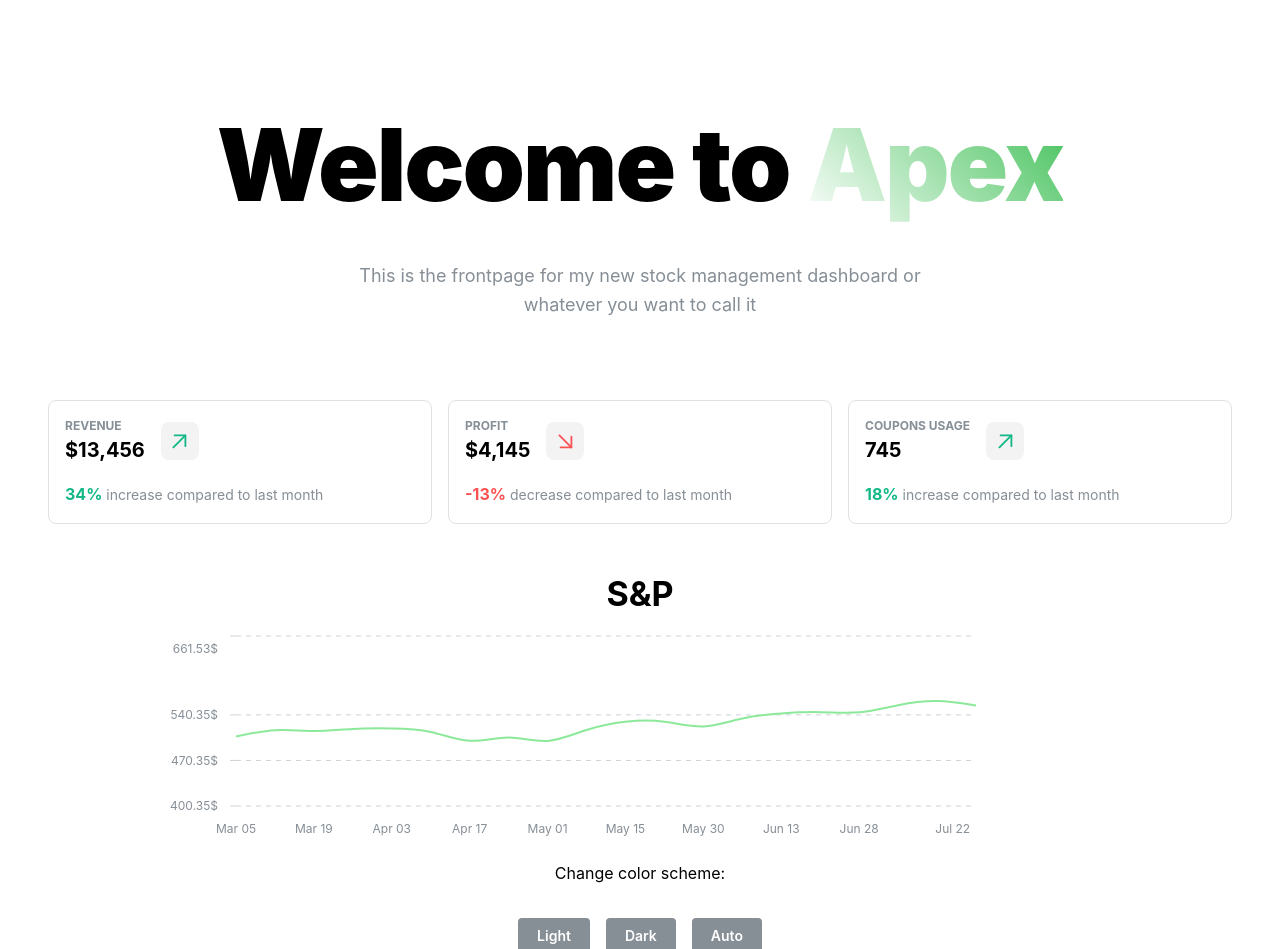
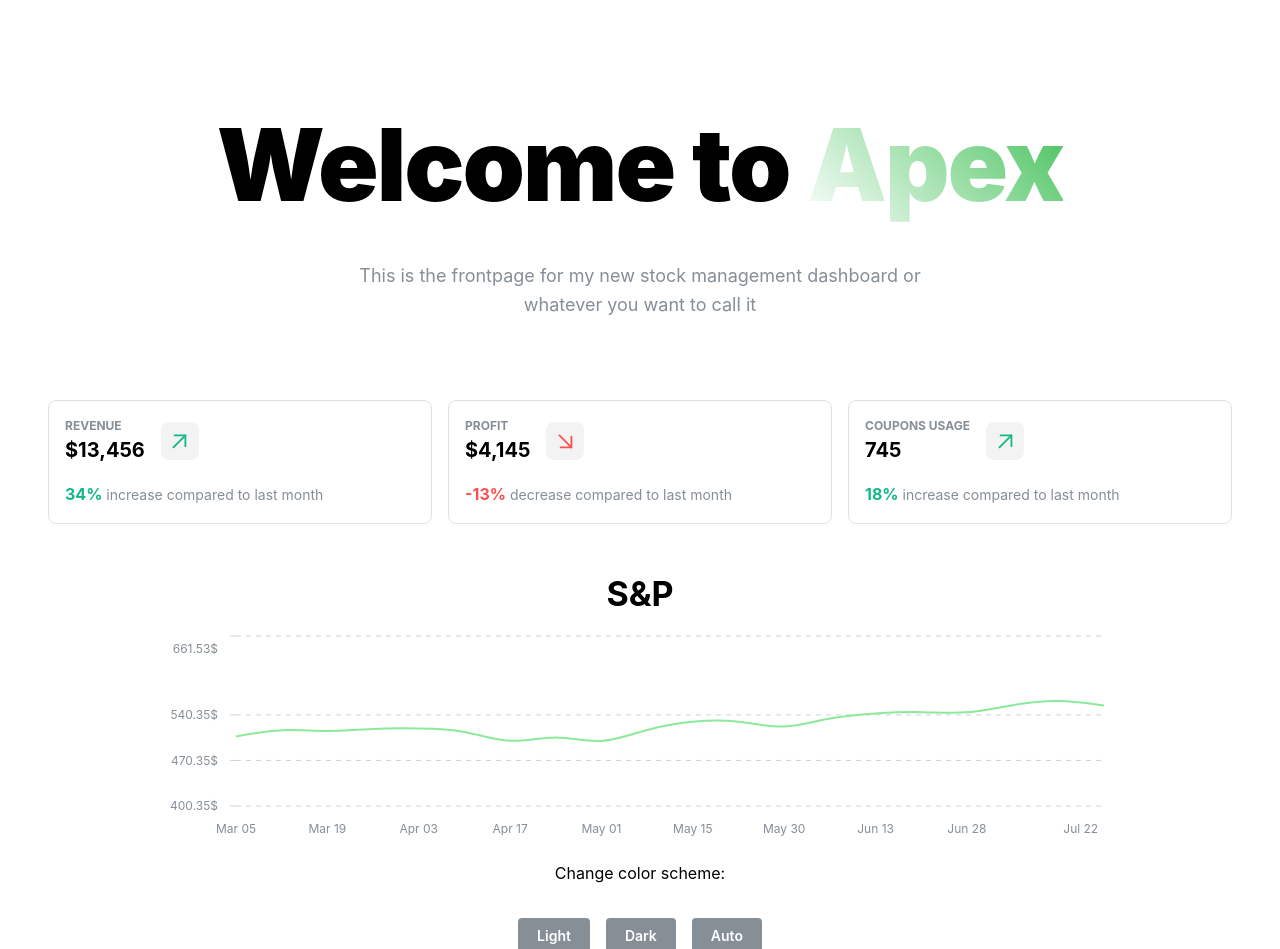
Before and after one commit to R3ISilva/apex, a React (Vite) app: page / in a window 1280 px wide. Shown: the top 949 px of the page. Built offline with nearby package versions, Linux system fonts and the light colour scheme.

Commit message:
Removed width from chart

```diff
--- a/src/components/SPChart/SPChart.jsx
+++ b/src/components/SPChart/SPChart.jsx
@@ -48,7 +48,6 @@
                 <Space h="lg" />
                 <LineChart
                     h={200}
-                    w={800}
                     strokeWidth={2}
                     data={data}
                     withDots={false}
```
